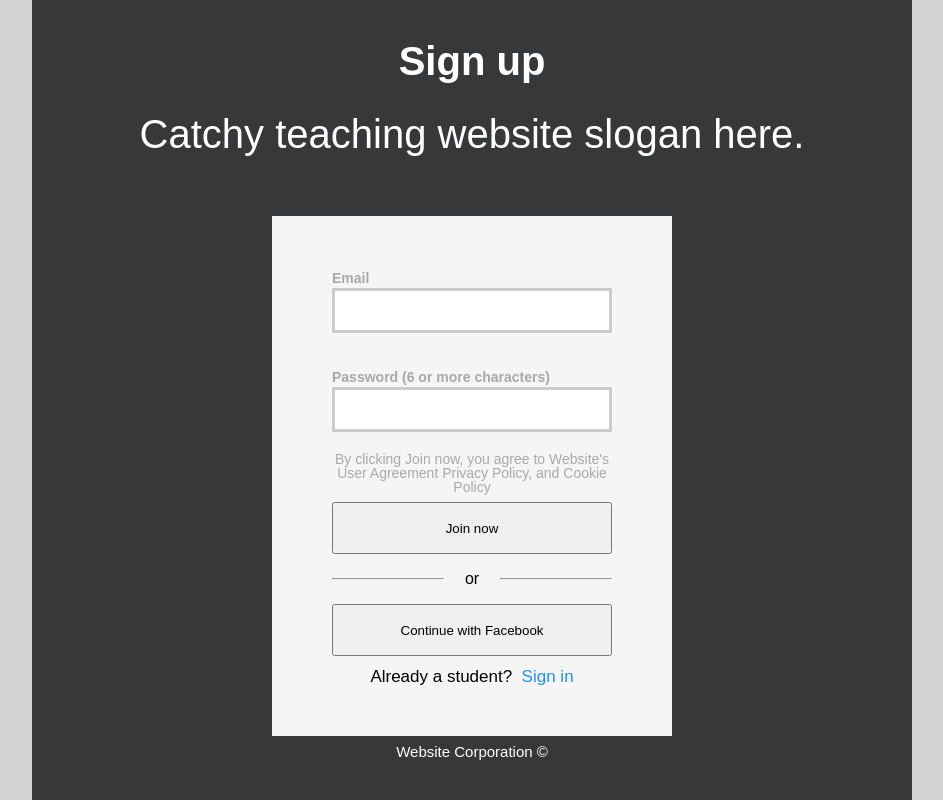
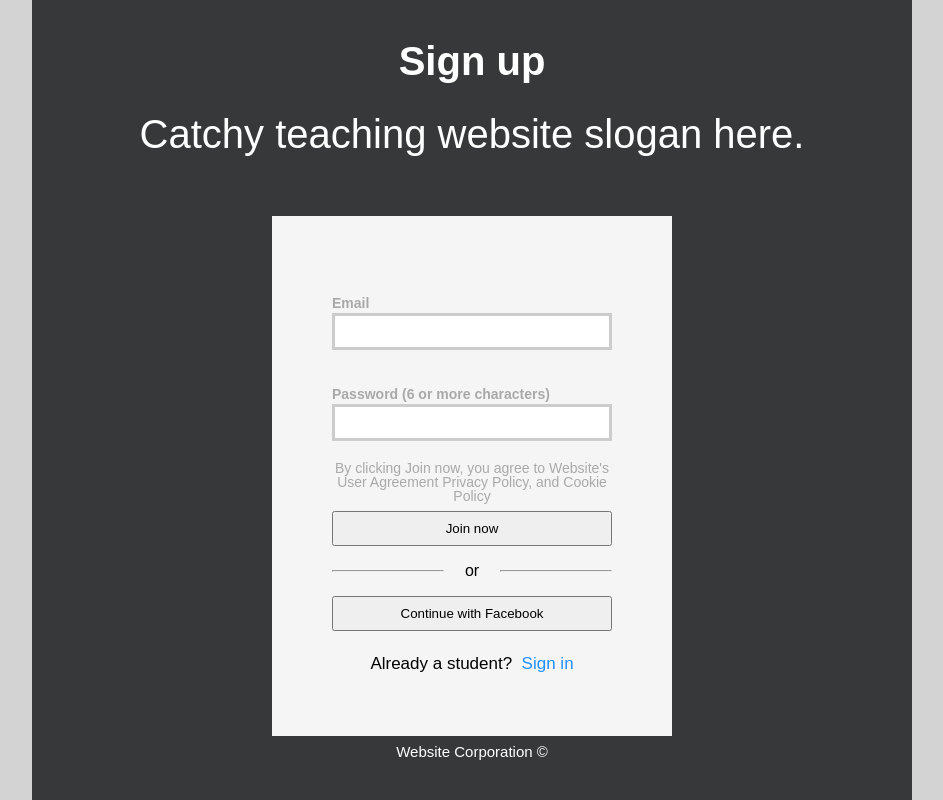
Before and after one commit to candrade86/teaching-site-frontend, a React (Create React App) app in the folder teaching-site/: page / in a window 1280 px wide. Shown: the whole page, without its empty margins (168-1111 px from the left). Built offline with nearby package versions, Linux system fonts and the light colour scheme.

Commit message:
resized buttons and added margin to the top of the signin area of the signup form

```diff
--- a/teaching-site/src/styled-components/Signup.js
+++ b/teaching-site/src/styled-components/Signup.js
@@ -69,7 +69,7 @@ export const Label = styled.label`
 
 export const Input = styled.input`
     width: 70%;
-    padding: 12px 20px;
+    padding: 8px 20px;
     margin: 5% 0;
     border: 3px solid #ccc;
     -webkit-transition: 0.5s;
@@ -84,7 +84,7 @@ export const Input = styled.input`
 
 export const Button = styled.button`
     width: 70%;
-    height: 10%;
+    padding: 8px 20px;
 `
 
 export const OrWrap = styled.div`
@@ -122,7 +122,7 @@ export const SigninWrap = styled.div`
     display: flex;
     justify-content: center;
     width: 70%;
-    padding: 3% 0;
+    margin-top: 6%;
 `
 
 export const SigninText = styled.p`
```
